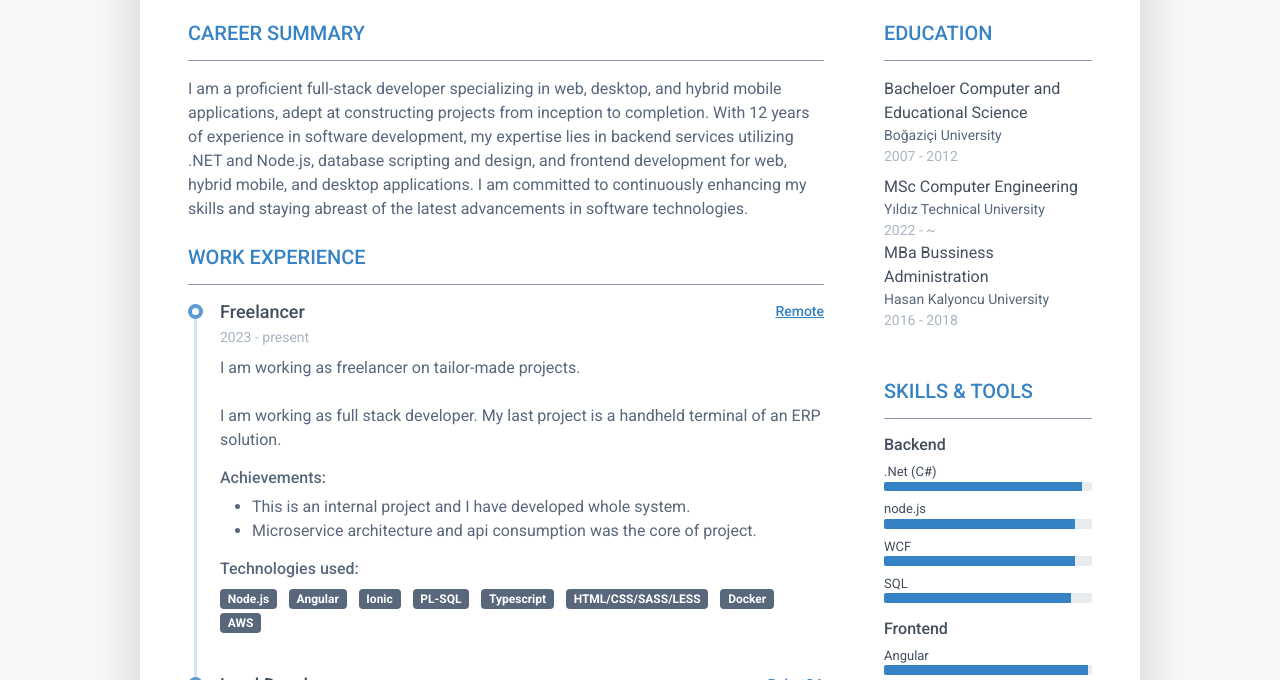
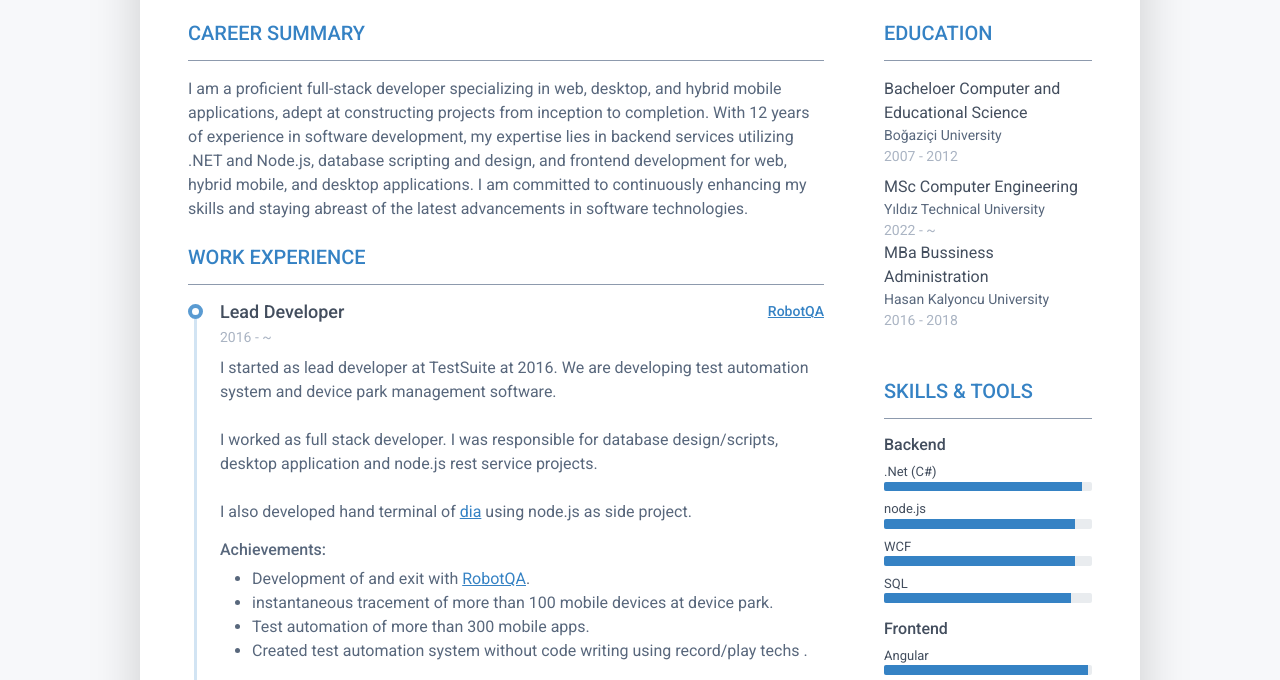
Before and after one commit to osmanraifgunes/osmanraifgunes.github.io, a plain HTML site: page index.html in a window 1280 px wide. Shown: the part 260-940 px from the top of the page. Drawn offline with Linux system fonts and the light colour scheme.

Commit message:
update cv

```diff
--- a/index.html
+++ b/index.html
@@ -107,65 +107,7 @@
 							<div class="resume-section-content">
 								<div class="resume-timeline position-relative">
 
-									<article class="resume-timeline-item position-relative pb-4">
 
-										<div class="resume-timeline-item-header mb-2">
-											<div class="d-flex flex-column flex-md-row">
-												<h3 class="resume-position-title font-weight-bold mb-1">Freelancer
-
-												</h3>
-												<div class="resume-company-name ms-auto">
-													<a href="https://www.upwork.com/" target="blank">Remote
-													</a>
-												</div>
-											</div>
-											<!--//row-->
-											<div class="resume-position-time">2023 - present</div>
-										</div>
-										<!--//resume-timeline-item-header-->
-										<div class="resume-timeline-item-desc">
-											<p>
-												I am working as freelancer on tailor-made projects.
-												<br />
-												<br />
-												I am working as full stack developer. My last project is a handheld
-												terminal of an ERP solution.
-												<br />
-											</p>
-											<h4 class="resume-timeline-item-desc-heading font-weight-bold">Achievements:
-											</h4>
-											<ul>
-												<li>This is an internal project and I have developed whole system.</li>
-												<li>Microservice architecture and api consumption was the core of
-													project.</li>
-											</ul>
-
-											<h4 class="resume-timeline-item-desc-heading font-weight-bold">Technologies
-												used:</h4>
-											<ul class="list-inline">
-												<li class="list-inline-item"><span
-														class="badge bg-secondary badge-pill">Node.js</span></li>
-												<li class="list-inline-item"><span
-														class="badge bg-secondary badge-pill">Angular</span></li>
-												<li class="list-inline-item"><span
-														class="badge bg-secondary badge-pill">Ionic</span></li>
-												<li class="list-inline-item"><span
-														class="badge bg-secondary badge-pill">PL-SQL</span></li>
-												<li class="list-inline-item"><span
-														class="badge bg-secondary badge-pill">Typescript</span></li>
-												<li class="list-inline-item"><span
-														class="badge bg-secondary badge-pill">HTML/CSS/SASS/LESS</span>
-												</li>
-												<li class="list-inline-item"><span
-														class="badge bg-secondary badge-pill">Docker</span></li>
-												<li class="list-inline-item"><span
-														class="badge bg-secondary badge-pill">AWS</span></li>
-											</ul>
-										</div>
-										<!--//resume-timeline-item-desc-->
-
-									</article>
-									<!--//resume-timeline-item-->
 
 									<article class="resume-timeline-item position-relative pb-4">
 
@@ -180,7 +122,7 @@
 												</div>
 											</div>
 											<!--//row-->
-											<div class="resume-position-time">2016 - 2023</div>
+											<div class="resume-position-time">2016 - ~</div>
 										</div>
 										<!--//resume-timeline-item-header-->
 										<div class="resume-timeline-item-desc">
```
Also changed, not shown: 1 other file.
